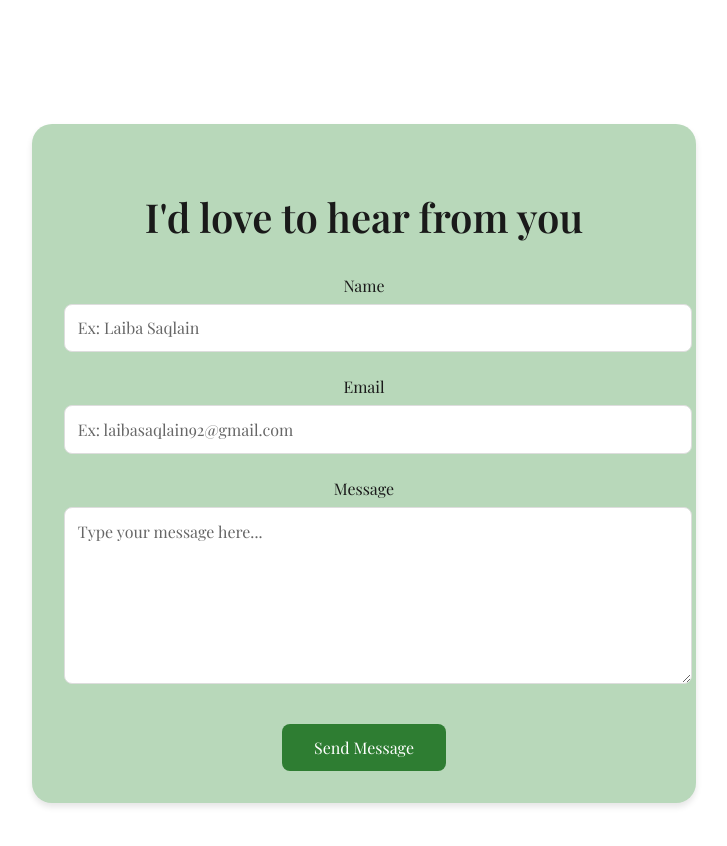
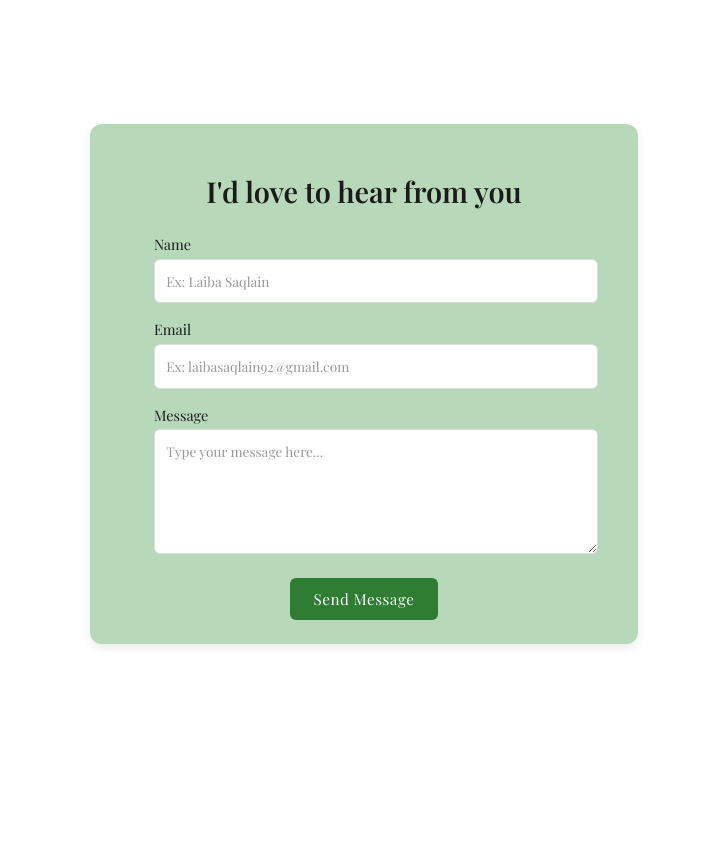
Before and after one commit to laibaaa21/React-Portfolio-2025, a React (Create React App) app: page / in a window 1280 px wide. Shown: the part 3000-3846 px from the top of the page, without its empty margins (401-1128 px from the left). After the commit the page ends 3708 px from the top, so only its background shows below. Built offline with nearby package versions, Linux system fonts and the light colour scheme.

Commit message:
fixed contact form

```diff
--- a/src/components/Contact/Contact.css
+++ b/src/components/Contact/Contact.css
@@ -4,19 +4,22 @@
 }
 
 .contact-container {
-  max-width: 600px;
+  max-width: 500px;
   margin: 0 auto;
   background-color: #b8d8ba;
-  padding: 2rem;
-  border-radius: 20px;
-  box-shadow: 0 4px 6px rgba(0, 0, 0, 0.1);
+  padding: 1.5rem;
+  border-radius: 12px;
+  box-shadow: 0 4px 10px rgba(0, 0, 0, 0.08);
+  display: flex;
+  flex-direction: column;
+  align-items: center;
 }
 
 .contact-heading {
   font-family: 'Playfair Display', serif;
-  font-size: 2.5rem;
+  font-size: 1.8rem;
   color: #1a1a1a;
-  margin-bottom: 2rem;
+  margin-bottom: 1.5rem;
   text-align: center;
   font-weight: 600;
 }
@@ -24,62 +27,80 @@
 .contact-form {
   display: flex;
   flex-direction: column;
-  gap: 1.5rem;
+  gap: 1rem;
+  width: 100%;
+  max-width: 420px;
 }
 
 .form-group {
   display: flex;
   flex-direction: column;
-  gap: 0.5rem;
+  gap: 0.3rem;
+  width: 100%;
 }
 
 .form-label {
   font-family: 'Playfair Display', serif;
-  font-size: 1rem;
+  font-size: 0.9rem;
   color: #1a1a1a;
   font-weight: 500;
+  text-align: left;
 }
 
 .form-input,
 .form-textarea {
   width: 100%;
-  padding: 0.8rem;
+  padding: 0.7rem;
   border: 1px solid #ddd;
-  border-radius: 8px;
-  font-size: 1rem;
+  border-radius: 6px;
+  font-size: 0.9rem;
   background-color: white;
   font-family: 'Playfair Display', serif;
+  transition: border-color 0.2s, box-shadow 0.2s;
+}
+
+.form-input:focus,
+.form-textarea:focus {
+  border-color: #2e7d32;
+  box-shadow: 0 0 0 2px rgba(46, 125, 50, 0.2);
+  outline: none;
 }
 
 .form-input::placeholder,
 .form-textarea::placeholder {
-  color: #666;
+  color: #999;
   font-style: normal;
   font-family: 'Playfair Display', serif;
+  font-size: 0.85rem;
 }
 
 .form-textarea {
-  min-height: 150px;
+  min-height: 100px;
   resize: vertical;
 }
 
 .submit-button {
   background-color: #2e7d32;
   color: white;
-  padding: 0.8rem 2rem;
+  padding: 0.7rem 1.5rem;
   border: none;
-  border-radius: 8px;
-  font-size: 1rem;
+  border-radius: 6px;
+  font-size: 0.95rem;
   cursor: pointer;
-  transition: background-color 0.3s ease;
+  transition: background-color 0.2s, transform 0.1s;
   align-self: center;
   font-family: 'Playfair Display', serif;
   font-weight: 500;
-  margin-top: 1rem;
+  margin-top: 0.5rem;
+  letter-spacing: 0.5px;
 }
 
 .submit-button:hover {
   background-color: #1b5e20;
 }
 
+.submit-button:active {
+  transform: scale(0.98);
+}
+
 /* Remove the mobile responsive styles for margin if they exist */
```
